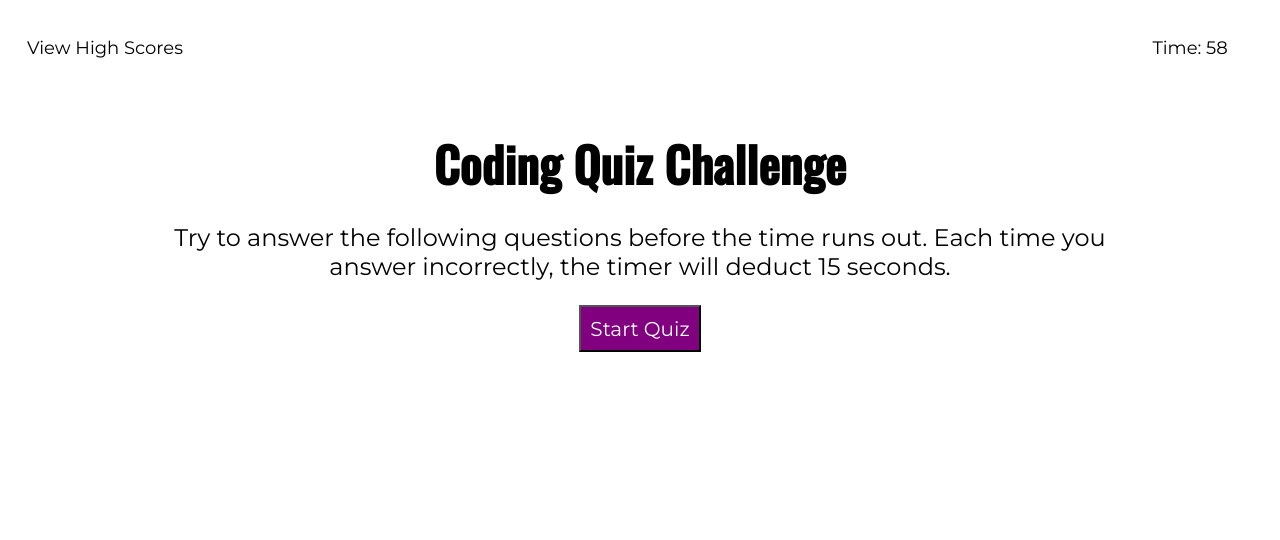
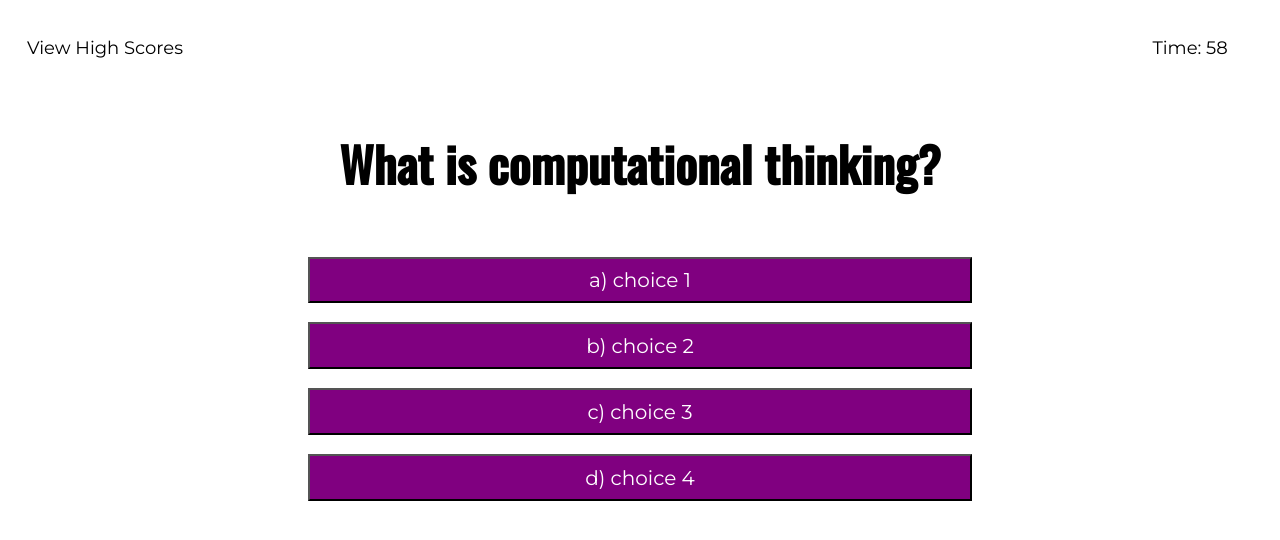
Before and after one commit to tbetti/CS-Quiz, a plain HTML site: page index.html in a window 1280 px wide. Both pictures are taken after a click on the button "Start Quiz". Drawn offline with nearby package versions, Linux system fonts and the light colour scheme.

Commit message:
Linked start button to functions that allow first question to be shown

```diff
--- a/assets/script.js
+++ b/assets/script.js
@@ -4,15 +4,35 @@ var secondsLeft = 60;
 var cardHeaderEl = document.getElementById("card-header");
 var cardDescriptEl=document.getElementById("card-description");
 var startBtn = document.getElementById("startButton");
+var answerBtn = document.querySelectorAll("#answer-choice")
 
 beginningCard();
-startBtn.addEventListener("click", setTimer);
+startBtn.addEventListener("click", startQuiz);
 
 // Create first card
 function beginningCard(){
     cardHeaderEl.innerHTML = "Coding Quiz Challenge";
     cardDescriptEl.innerHTML = "Try to answer the following questions before the time runs out.  Each time you answer incorrectly, the timer will deduct 15 seconds."
     startBtn.innerHTML = "Start Quiz";
+}
+
+function startQuiz(){
+    startBtn.setAttribute("style", "display:none");
+    // set the timer
+    setTimer();
+
+    var i=0;
+    while (secondsLeft > 0){
+        //Display question
+        var userAnswer = showQuestion(i);
+        // Check if answer is correct
+        if (userAnswer !== answer){
+            secondsLeft = secondsLeft - 15;
+            i++
+        }
+        i++
+    }
+
 }
 
 // Create Question Cards
@@ -27,14 +47,27 @@ var questionBank = [
     "What is the difference between jQuery and vanilla JavaScript?"
 ];
 
-function questionCards(){
-    var i = 0;
+var answerBank = [
+    "a) choice 1",
+    "b) choice 2",
+    "c) choice 3",
+    "d) choice 4"
+];
+
+function showQuestion(i){
+    // Display question and answer choices
     cardHeaderEl.innerHTML = questionBank[i];
-    cardDescriptEl.innerHTML="";
-    startBtn.setAttribute("display", "none");
-}
+    cardDescriptEl.innerHTML= ''
+    cardDescriptEl.setAttribute("style", "flex-direction: column");
+    for(j=0; j < answerBtn.length; j++){
+       answerBtn[j].classList.remove("hide");
+       answerBtn[j].innerHTML = answerBank[j];
+    }
 
 
+    // Get answer from user
+    // Return user answer as array at [i]
+}
 
 // Create timer
 function setTimer(){
--- a/assets/style.css
+++ b/assets/style.css
@@ -42,5 +42,11 @@ button:hover{
 }
 
 #answer-choice{
+    margin: 1%;
+    padding: 1%;
+    width: 70%;
+}
+
+.hide{
     display:none;
 }
--- a/index.html
+++ b/index.html
@@ -28,10 +28,10 @@
             <button id="startButton">
                 <!-- JavaScript code will fill this part -->
             </button>
-            <button id="answer-choice" data-a="a"></button>
-            <button id="answer-choice" data-b="b"></button>
-            <button id="answer-choice" data-a="c"></button>
-            <button id="answer-choice" data-b="d"></button>
+            <button class="hide" id="answer-choice" data-a="a"></button>
+            <button class="hide" id="answer-choice" data-b="b"></button>
+            <button class="hide" id="answer-choice" data-a="c"></button>
+            <button class="hide" id="answer-choice" data-b="d"></button>
         </div>
         <script src="./assets/script.js"></script>
     </body>
```
